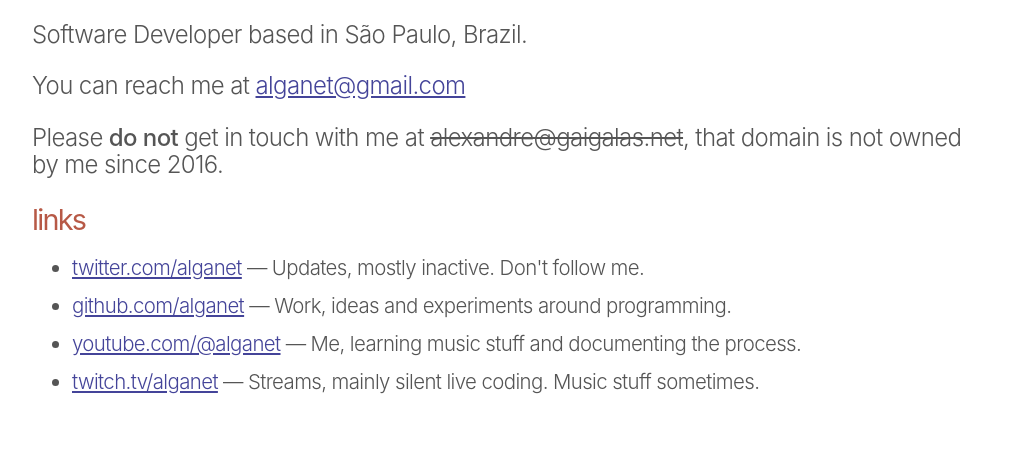
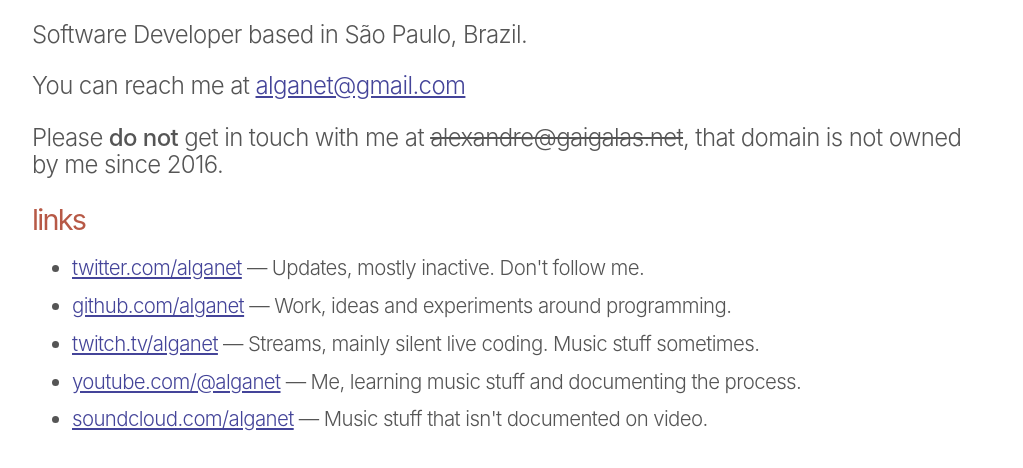
Before and after one commit to alganet/alganet.github.io, a plain HTML site: page index.html in a window 1280 px wide. Shown: the part 116-584 px from the top of the page, without its empty margins (128-1151 px from the left). Drawn offline with Linux system fonts and the light colour scheme.

Commit message:
Update index.html

```diff
--- a/index.html
+++ b/index.html
@@ -9,6 +9,7 @@
 <ul>
   <li><a href="https://twitter.com/alganet">twitter.com/alganet</a> — Updates, mostly inactive. Don't follow me.</li>
   <li><a href="https://github.com/alganet">github.com/alganet</a> — Work, ideas and experiments around programming.</li>
+  <li><a href="https://twitch.tv/alganet">twitch.tv/alganet</a> — Streams, mainly silent live coding. Music stuff sometimes.</li>
   <li><a href="https://youtube.com/@alganet">youtube.com/@alganet</a> — Me, learning music stuff and documenting the process.</li>
-  <li><a href="https://twitch.tv/alganet">twitch.tv/alganet</a> — Streams, mainly silent live coding. Music stuff sometimes.</li>
+  <li><a href="https://soundcloud.com/alganet">soundcloud.com/alganet</a> — Music stuff that isn't documented on video.</li>
 </ul>
```
